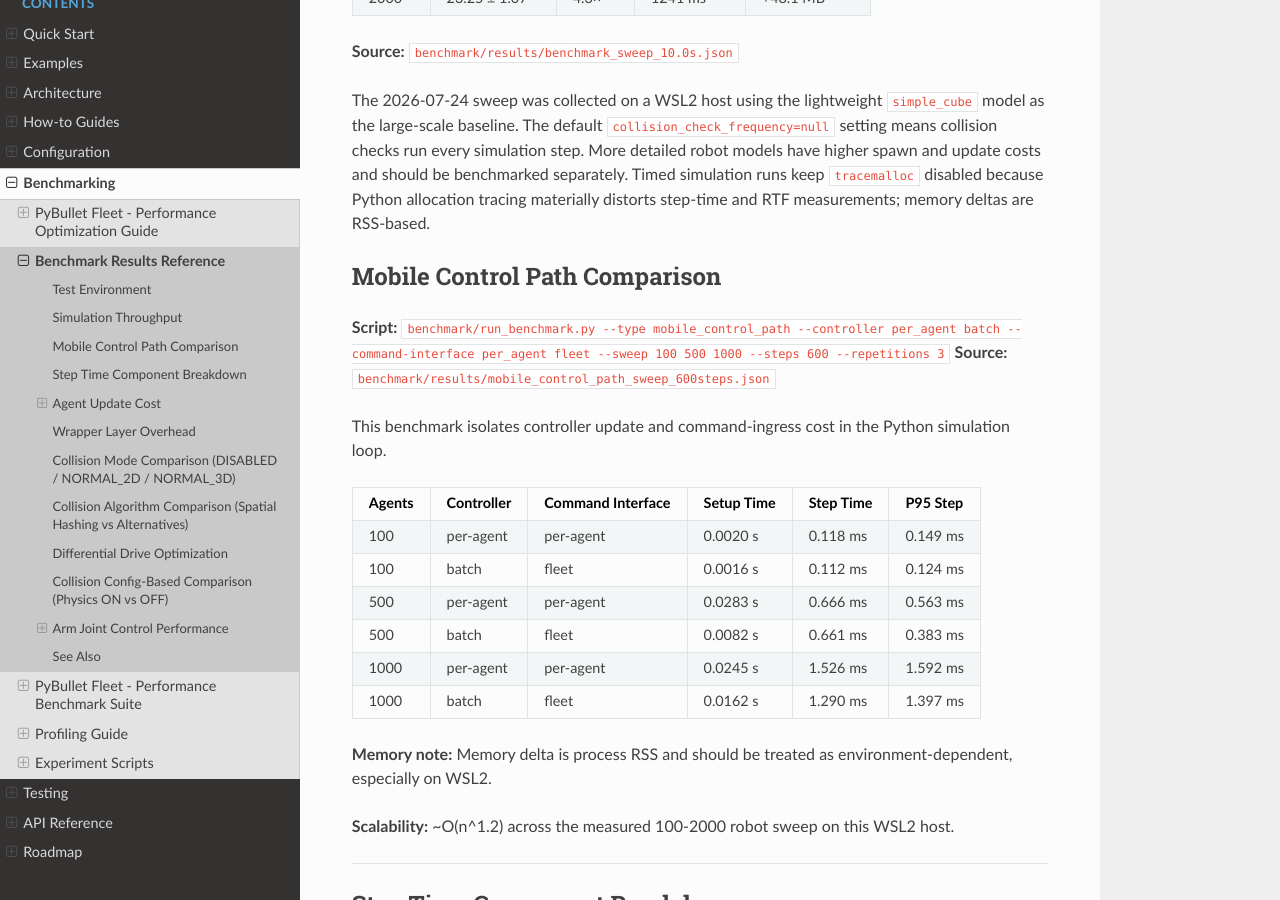
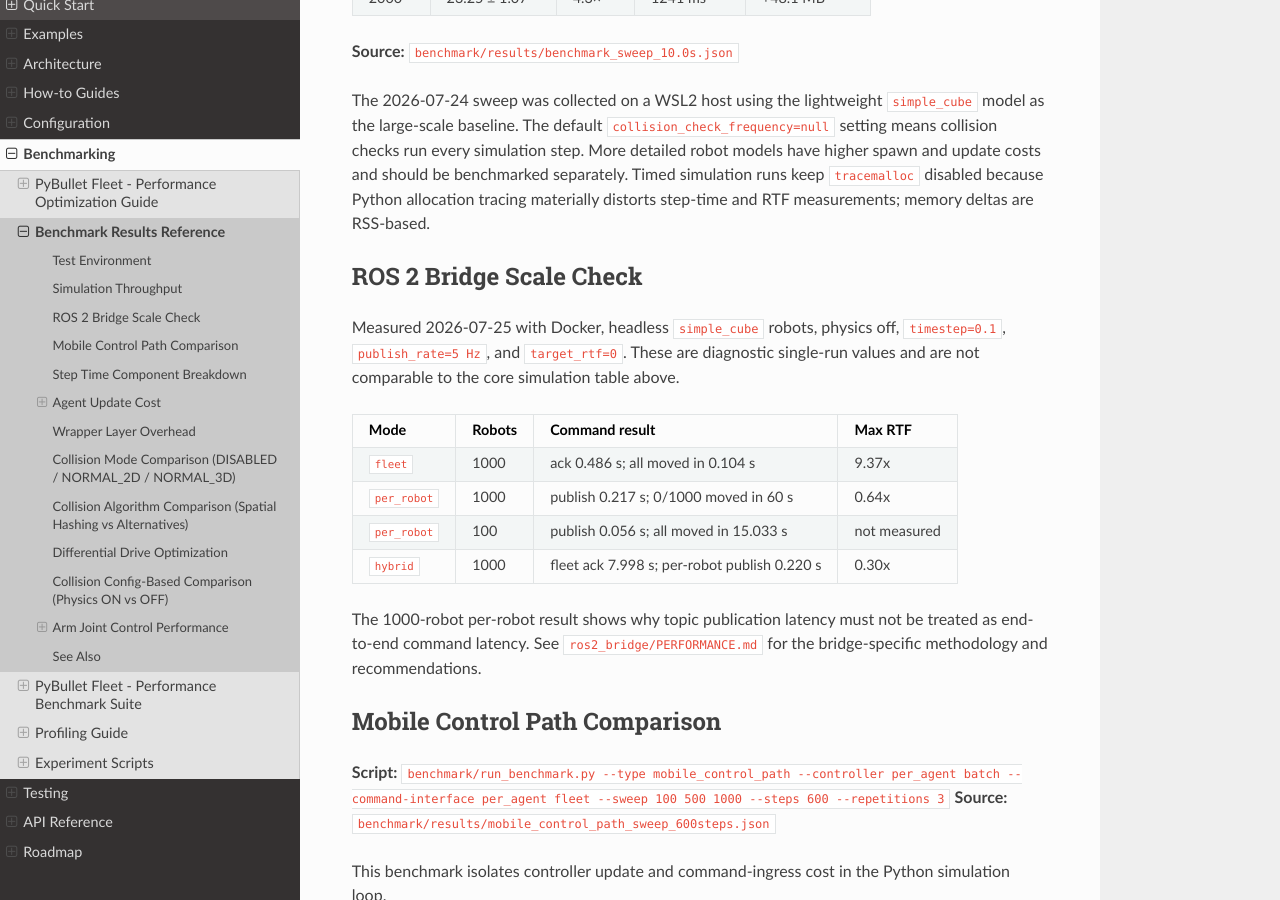
Before and after one commit to yuokamoto/PyBulletFleet, a Sphinx documentation site: the page built from docs/benchmarking/results.md, in a window 1280 px wide and 900 px high, scrolled down 924 px. Built offline with Sphinx 7.4.7 and the Read the Docs theme 3.1.0, drawn with Linux system fonts in a browser that asks for light colours.

```diff
--- a/docs/benchmarking/results.md
+++ b/docs/benchmarking/results.md
@@ -40,6 +40,23 @@ simulation step. More detailed robot models have higher spawn and update costs
 and should be benchmarked separately. Timed simulation runs keep
 `tracemalloc` disabled because Python allocation tracing materially distorts
 step-time and RTF measurements; memory deltas are RSS-based.
+
+## ROS 2 Bridge Scale Check
+
+Measured 2026-07-25 with Docker, headless `simple_cube` robots, physics off,
+`timestep=0.1`, `publish_rate=5 Hz`, and `target_rtf=0`. These are diagnostic
+single-run values and are not comparable to the core simulation table above.
+
+| Mode | Robots | Command result | Max RTF |
+|------|--------|----------------|---------|
+| `fleet` | 1000 | ack 0.486 s; all moved in 0.104 s | 9.37x |
+| `per_robot` | 1000 | publish 0.217 s; 0/1000 moved in 60 s | 0.64x |
+| `per_robot` | 100 | publish 0.056 s; all moved in 15.033 s | not measured |
+| `hybrid` | 1000 | fleet ack 7.998 s; per-robot publish 0.220 s | 0.30x |
+
+The 1000-robot per-robot result shows why topic publication latency must not be
+treated as end-to-end command latency. See `ros2_bridge/PERFORMANCE.md` for
+the bridge-specific methodology and recommendations.
 
 ## Mobile Control Path Comparison
 
```
Also changed, not shown: README.md (+2 -0 lines), docs/design/fleet-control-api/plan.md (+24 -10 lines), docs/index.md (+2 -0 lines), ros2_bridge/PERFORMANCE.md (+11 -5 lines), ros2_bridge/README.md.
